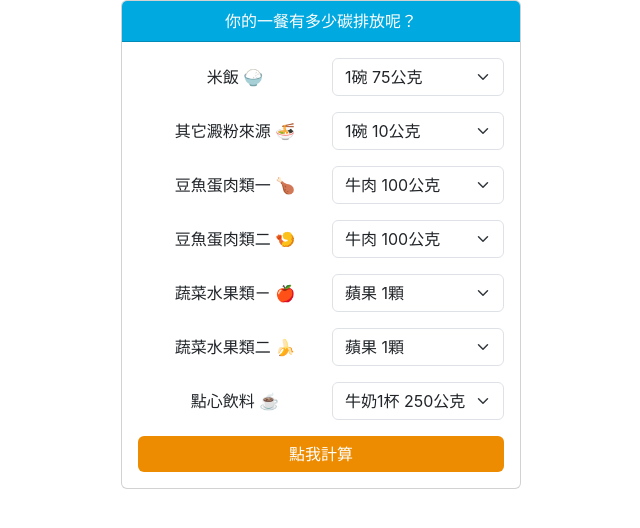
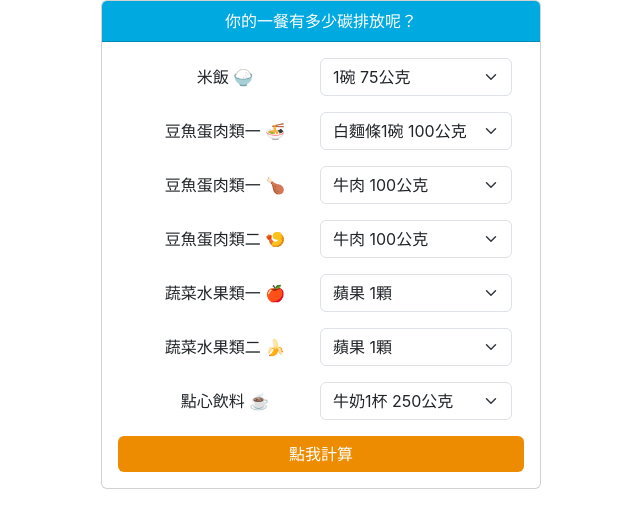
Before and after one commit to FunkyGary/carbon-calcu, a React (Create React App) app: page / in a window 1280 px wide. Shown: the top 528 px of the page, without its empty margins (319-959 px from the left). Built offline with nearby package versions, Linux system fonts and the light colour scheme.

Commit message:
feature/update-UI-and-wording

```diff
--- a/src/App.js
+++ b/src/App.js
@@ -16,15 +16,16 @@ function App() {
   const [totalCarbon, setTotalCarbon] = useState(0)
 
   return (
-    <div className="card text-center rounded mx-auto" style={{ width: '400px' }}>
+    <div className="card text-center rounded mx-auto" style={{ maxWidth: '440px' }}>
       <div className="card-header" style={{ 'backgroundColor': '#00a9e0', color: 'white' }}>你的一餐有多少碳排放呢？</div>
       <div className="card-body">
         {
           totalCarbon > 0 ?
             <>
-              <p className="card-text">你的這一餐總共有： {totalCarbon} 克 碳排放 💨</p>
-              <p className="card-text">約等於：汽車 🚗 行駛 {Math.round(totalCarbon / 0.196974607 * 10) / 10} 公里</p>
-              <p className="card-text">需要約 {Math.ceil(totalCarbon / 0.9)} 棵樹 🌳，才能抵銷你的這一餐</p>
+              <p className="card-text">你的這一餐總共有：<br /><span style={{ color: '#6EA4D4', fontWeight: 'bold' }} className="h4 text-decoration-underline">{totalCarbon}</span> kgCO2e 二氧化碳當量</p>
+              <p className="card-text">約等於：<br />🚗 一台汽車行駛 <span style={{ color: '#E06666', fontWeight: 'bold' }} className="h4 text-decoration-underline">{Math.round(totalCarbon / 0.196974607 * 10) / 10}</span> 公里</p>
+              <p className="card-text">🌳 <span style={{ color: '#6AA84F', fontWeight: 'bold' }} className="h4 text-decoration-underline">{Math.ceil(totalCarbon / 0.9)}</span> 棵樹一個月的碳吸收量</p>
+              <br />
               <p className="card-text">備註：台灣每人一年平均排放 10.77 公噸二氧化碳，每日平均排放30公斤。</p>
               <p className="card-text">資料來源：
                 中華民國國家溫室氣體清冊報告<br />
@@ -36,8 +37,8 @@ function App() {
             </>
             :
             <Form className="container">
-              <Form.Group className="mb-3 d-flex align-items-center row" controlId="formSelect">
-                <label className="my-1 mx-4 col">米飯 🍚</label>
+              <Form.Group className="mb-3 d-flex align-items-center" controlId="formSelect">
+                <label className="my-1 mx-4 col"> <span className="d-block d-sm-none">🍚</span > 米飯 <span className="d-none d-sm-inline">🍚</span ></label>
                 <Form.Select className="col" aria-label="Default select example" onChange={e => setRiceCarbon(e.target.value)} value={riceCarbon}>
                   <option value={0.12}>1碗 75公克</option>
                   <option value={0.24}>2碗 150公克</option>
@@ -45,48 +46,52 @@ function App() {
                   <option value={0.48}>4碗 300公克</option>
                   <option value={0.6}>5碗 375公克</option>
                   <option value={0.72}>6碗 450公克</option>
+                  <option value={0}>無</option>
                 </Form.Select>
               </Form.Group>
-              <Form.Group className="mb-3 d-flex align-items-center row" controlId="formSelect">
-                <label className="my-1 mx-4 col">其它澱粉來源 🍜</label>
+              <Form.Group className="mb-3 d-flex align-items-center" controlId="formSelect">
+                <label className="my-1 mx-4 col"> <span className="d-block d-sm-none">🍜</span > 豆魚蛋肉類一 <span className="d-none d-sm-inline">🍜</span ></label>
                 <Form.Select className="col" aria-label="Default select example" onChange={e => setCarbCarbon(e.target.value)} value={carbCarbon}>
-                  <option value={0.124}>1碗 10公克</option>
-                  <option value={0.25}>2碗 200公克</option>
-                  <option value={0.37}>3碗 300公克</option>
-                  <option value={0.48}>4碗 400公克</option>
+                  <option value={0.124}>白麵條1碗 100公克</option>
+                  <option value={0.25}>白麵條2碗 200公克</option>
+                  <option value={0.37}>白麵條3碗 300公克</option>
+                  <option value={0.48}>白麵條4碗 400公克</option>
                   <option value={0.1}>馬鈴薯2顆 200公克</option>
                   <option value={0.3}>玉米1根 100公克</option>
                   <option value={0.2}>裸麥吐司4片 120公克</option>
+                  <option value={0}>無</option>
                 </Form.Select>
               </Form.Group>
-              <Form.Group className="mb-3 d-flex align-items-center row" controlId="formSelect">
-                <label className="my-1 mx-4 col">豆魚蛋肉類一 🍗</label>
+              <Form.Group className="mb-3 d-flex align-items-center" controlId="formSelect">
+                <label className="my-1 mx-4 col"> <span className="d-block d-sm-none">🍗</span > 豆魚蛋肉類一 <span className="d-none d-sm-inline">🍗</span ></label>
                 <Form.Select className="col" aria-label="Default select example" onChange={e => setMeat1Carbon(e.target.value)} value={meat1Carbon}>
                   <option value={15.5}>牛肉 100公克</option>
                   <option value={2.4}>豬肉 100公克</option>
                   <option value={1.82}>雞肉 100公克</option>
                   <option value={1.34}>魚肉 100公克</option>
                   <option value={0.93}>蝦子 100公克</option>
-                  <option value={0.08}>豆腐 100公克</option>
+                  <option value={0.24}>豆腐一盒 300公克</option>
                   <option value={0.05}>堅果 100公克</option>
-                  <option value={0.16}>雞蛋 1顆</option>
+                  <option value={0.32}>雞蛋 2顆</option>
+                  <option value={0}>無</option>
                 </Form.Select>
               </Form.Group>
-              <Form.Group className="mb-3 d-flex align-items-center row" controlId="formSelect">
-                <label className="my-1 mx-4 col">豆魚蛋肉類二 🍤</label>
+              <Form.Group className="mb-3 d-flex align-items-center" controlId="formSelect">
+                <label className="my-1 mx-4 col"> <span className="d-block d-sm-none">🍤</span > 豆魚蛋肉類二 <span className="d-none d-sm-inline">🍤</span ></label>
                 <Form.Select className="col" aria-label="Default select example" onChange={e => setMeat2Carbon(e.target.value)} value={meat2Carbon}>
                   <option value={15.5}>牛肉 100公克</option>
                   <option value={2.4}>豬肉 100公克</option>
                   <option value={1.82}>雞肉 100公克</option>
                   <option value={1.34}>魚肉 100公克</option>
                   <option value={0.93}>蝦子 100公克</option>
-                  <option value={0.08}>豆腐 100公克</option>
+                  <option value={0.24}>豆腐一盒 300公克</option>
                   <option value={0.05}>堅果 100公克</option>
-                  <option value={0.16}>雞蛋 1顆</option>
+                  <option value={0.32}>雞蛋 2顆</option>
+                  <option value={0}>無</option>
                 </Form.Select>
               </Form.Group>
-              <Form.Group className="mb-3 d-flex align-items-center row" controlId="formSelect">
-                <label className="my-1 mx-4 col">蔬菜水果類ㄧ 🍎</label>
+              <Form.Group className="mb-3 d-flex align-items-center" controlId="formSelect">
+                <label className="my-1 mx-4 col"> <span className="d-block d-sm-none">🍎</span > 蔬菜水果類一 <span className="d-none d-sm-inline">🍎</span ></label>
                 <Form.Select className="col" aria-label="Default select example" onChange={e => setVetge1Carbon(e.target.value)} value={vetge1Carbon}>
                   <option value={0.06}>蘋果 1顆</option>
                   <option value={0.11}>香蕉 1根</option>
@@ -95,10 +100,11 @@ function App() {
                   <option value={0.05}>甘藍菜 100公克</option>
                   <option value={0.04}>根莖類 100公克</option>
                   <option value={0.32}>番茄 150公克</option>
+                  <option value={0}>無</option>
                 </Form.Select>
               </Form.Group>
-              <Form.Group className="mb-3 d-flex align-items-center row" controlId="formSelect">
-                <label className="my-1 mx-4 col">蔬菜水果類二 🍌</label>
+              <Form.Group className="mb-3 d-flex align-items-center" controlId="formSelect">
+                <label className="my-1 mx-4 col"> <span className="d-block d-sm-none">🍌</span > 蔬菜水果類二 <span className="d-none d-sm-inline">🍌</span ></label>
                 <Form.Select className="col" aria-label="Default select example" onChange={e => setVetge2Carbon(e.target.value)} value={vetge2Carbon}>
                   <option value={0.06}>蘋果 1顆</option>
                   <option value={0.11}>香蕉 1根</option>
@@ -107,10 +113,11 @@ function App() {
                   <option value={0.05}>甘藍菜 100公克</option>
                   <option value={0.04}>根莖類 100公克</option>
                   <option value={0.32}>番茄 150公克</option>
+                  <option value={0}>無</option>
                 </Form.Select>
               </Form.Group>
-              <Form.Group className="mb-3 d-flex align-items-center row" controlId="formSelect">
-                <label className="my-1 mx-4 col">點心飲料 ☕</label>
+              <Form.Group className="mb-3 d-flex align-items-center" controlId="formSelect">
+                <label className="my-1 mx-4 col"> <span className="d-block d-sm-none">☕</span > 點心飲料 <span className="d-none d-sm-inline">☕</span ></label>
                 <Form.Select className="col" aria-label="Default select example" onChange={e => setDrinkCarbon(e.target.value)} value={drinkCarbon}>
                   <option value={0.6}>牛奶1杯 250公克</option>
                   <option value={0.3}>米漿1杯 250公克</option>
@@ -125,6 +132,7 @@ function App() {
                   <option value={0.17}>可樂1罐 330毫升</option>
                   <option value={0.22}>啤酒1罐 330毫升</option>
                   <option value={0.13}>紅酒1杯 150毫升</option>
+                  <option value={0}>無</option>
                 </Form.Select>
               </Form.Group>
             </Form>
@@ -137,7 +145,7 @@ function App() {
             setTotalCarbon(Math.round(total * 100) / 100)
           }
         }}>
-          點我計算
+          {totalCarbon > 0 ? '點我重新計算' : '點我計算'}
         </Button>
       </div>
     </div >
```
